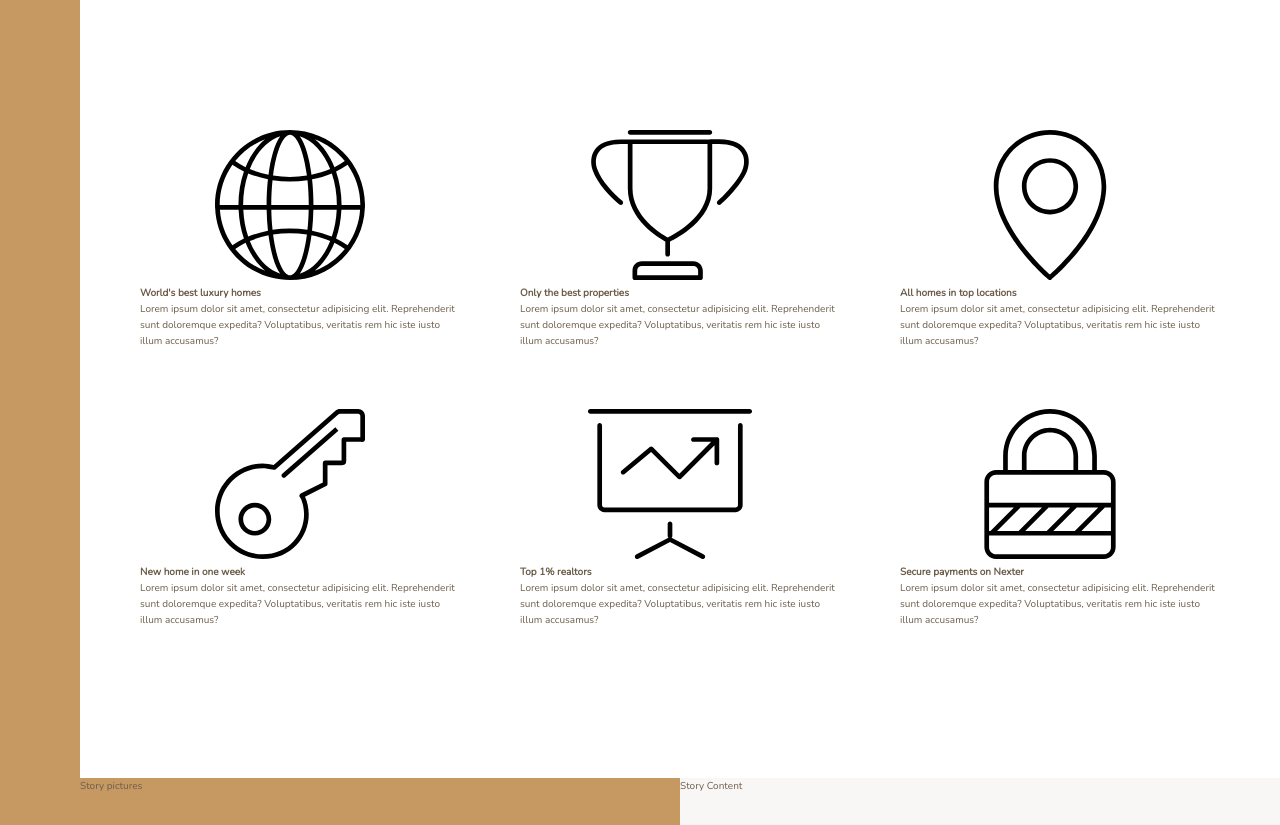
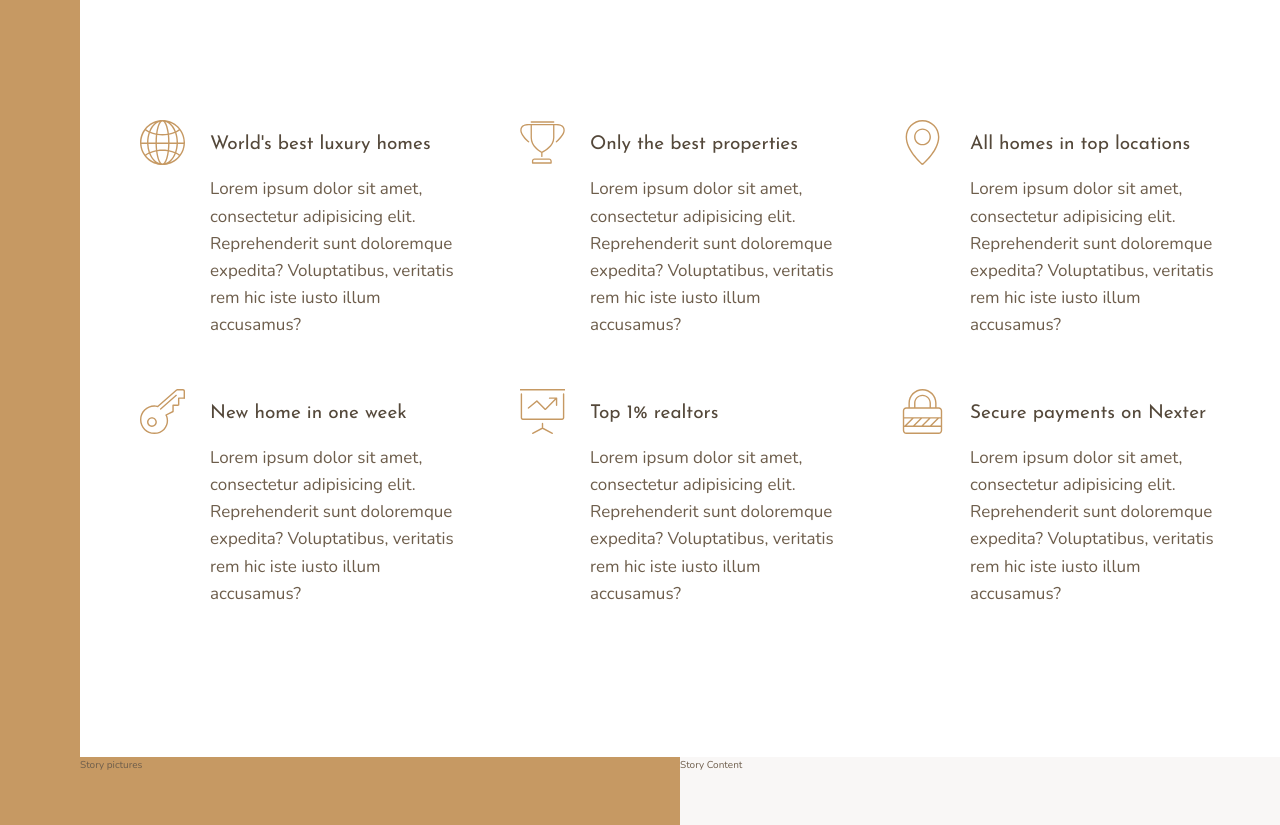
Before and after one commit to Athura/Sassy, a website: page starter-nexter/index.html in a window 1280 px wide. Shown: the part 660-1485 px from the top of the page. Drawn offline with nearby package versions, Linux system fonts and the light colour scheme.

Commit message:
finished features

```diff
--- a/starter-nexter/index.html
+++ b/starter-nexter/index.html
@@ -29,7 +29,7 @@
                 <svg class="feature__icon">
                     <use xlink:href="img/sprite.svg#icon-global"
                 </svg>
-                <h4 class="heading-4">World's best luxury homes</h4>
+                <h4 class="heading-4 heading-4--dark">World's best luxury homes</h4>
                 <p class="feature__text">
                     Lorem ipsum dolor sit amet, consectetur adipisicing elit. Reprehenderit sunt doloremque expedita? Voluptatibus,
                     veritatis rem hic iste iusto illum accusamus?
@@ -40,7 +40,7 @@
                     <svg class="feature__icon">
                         <use xlink:href="img/sprite.svg#icon-trophy"
                     </svg>
-                    <h4 class="heading-4">Only the best properties</h4>
+                    <h4 class="heading-4 heading-4--dark">Only the best properties</h4>
                     <p class="feature__text">
                         Lorem ipsum dolor sit amet, consectetur adipisicing elit. Reprehenderit sunt doloremque expedita? Voluptatibus,
                         veritatis rem hic iste iusto illum accusamus?
@@ -51,7 +51,7 @@
                 <svg class="feature__icon">
                     <use xlink:href="img/sprite.svg#icon-map-pin"
                 </svg>
-                <h4 class="heading-4">All homes in top locations</h4>
+                <h4 class="heading-4 heading-4--dark">All homes in top locations</h4>
                 <p class="feature__text">
                     Lorem ipsum dolor sit amet, consectetur adipisicing elit. Reprehenderit sunt doloremque expedita? Voluptatibus,
                     veritatis rem hic iste iusto illum accusamus?
@@ -62,7 +62,7 @@
                 <svg class="feature__icon">
                     <use xlink:href="img/sprite.svg#icon-key"
                 </svg>
-                <h4 class="heading-4">New home in one week</h4>
+                <h4 class="heading-4 heading-4--dark">New home in one week</h4>
                 <p class="feature__text">
                     Lorem ipsum dolor sit amet, consectetur adipisicing elit. Reprehenderit sunt doloremque expedita? Voluptatibus,
                     veritatis rem hic iste iusto illum accusamus?
@@ -73,7 +73,7 @@
                 <svg class="feature__icon">
                     <use xlink:href="img/sprite.svg#icon-presentation"
                 </svg>
-                <h4 class="heading-4">Top 1% realtors</h4>
+                <h4 class="heading-4 heading-4--dark">Top 1% realtors</h4>
                 <p class="feature__text">
                     Lorem ipsum dolor sit amet, consectetur adipisicing elit. Reprehenderit sunt doloremque expedita? Voluptatibus,
                     veritatis rem hic iste iusto illum accusamus?
@@ -84,7 +84,7 @@
                 <svg class="feature__icon">
                     <use xlink:href="img/sprite.svg#icon-lock"
                 </svg>
-                <h4 class="heading-4">Secure payments on Nexter</h4>
+                <h4 class="heading-4 heading-4--dark">Secure payments on Nexter</h4>
                 <p class="feature__text">
                     Lorem ipsum dolor sit amet, consectetur adipisicing elit. Reprehenderit sunt doloremque expedita? Voluptatibus,
                     veritatis rem hic iste iusto illum accusamus?
--- a/starter-nexter/sass/_features.scss
+++ b/starter-nexter/sass/_features.scss
@@ -4,6 +4,35 @@
     margin: 15rem 0;
 
     display: grid;
-    grid-template-columns: repeat(3, 1fr);
+    //grid-template-columns: repeat(3, 1fr);
+    //not a media query but helps refit elements
+    grid-template-columns: repeat(auto-fit, minmax(25rem, 1fr));
     grid-gap: 6rem;
+
+    //lessens gap between header and smaller paragraphs
+    align-items: start;
 }
+
+.feature {
+
+    display: grid;
+    grid-template-columns: min-content 1fr;
+    grid-row-gap: 1.5rem;
+    grid-column-gap: 2.5rem;
+
+    &__icon {
+        fill: $color-primary;
+        width: 4.5rem;
+        height: 4.5rem;
+
+        //-1 means end of explicit grid 1 / -1
+        grid-row: 1 / span 2;
+
+        //moves icon up to be lined with middle of header
+        transform: translateY(-1rem);
+    }
+
+    &__text {
+       font-size: 1.7rem;
+    }
+}
--- a/starter-nexter/sass/_typography.scss
+++ b/starter-nexter/sass/_typography.scss
@@ -0,0 +1,30 @@
+%heading {
+    font-family: $font-display;
+    font-weight: 400;
+}
+
+.heading-1 {
+    @extend %heading;
+}
+
+.heading-3 {
+    @extend %heading;
+}
+
+.heading-2 {
+    @extend %heading;
+
+}
+
+.heading-4 {
+    @extend %heading;
+    font-size: 1.9rem;
+
+    &--light {
+        color: $color-grey-light-1;
+    }
+
+    &--dark {
+        color: $color-grey-dark-1;
+    }
+}
```
Also changed, not shown: starter-nexter/css/style.css.
